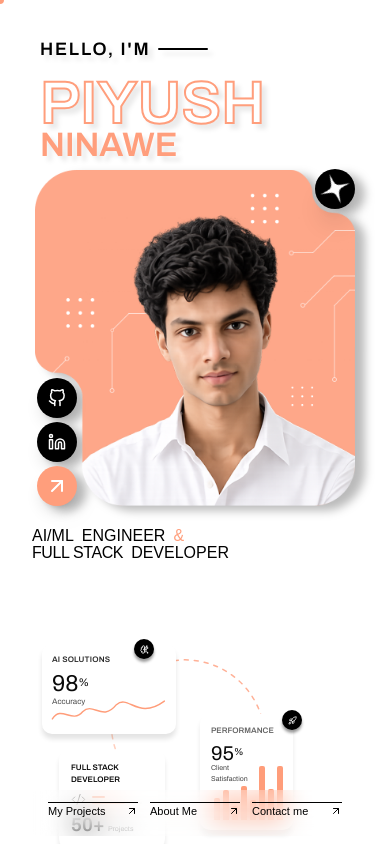
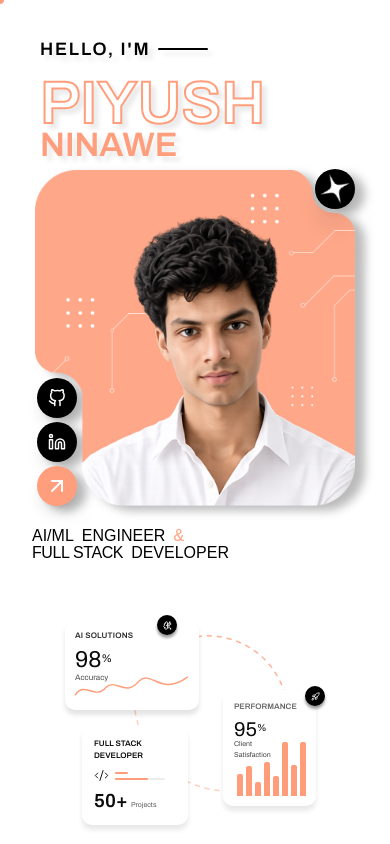
Before and after one commit to piyush241203/Portfolio, a Next.js app: page / in a window 390 px wide. Shown: the top 844 px of the page. Built offline with nearby package versions, Linux system fonts and the light colour scheme; a web font is replaced by a local one.

Commit message:
feat: implement initial home page structure with sticky navbar and hero component

```diff
--- a/src/app/page.tsx
+++ b/src/app/page.tsx
@@ -16,7 +16,7 @@ export default function Home() {
       {/* 2. Scrollable container on top of Hero (z-10) */}
       <div className="relative z-10 w-full pointer-events-none">
         {/* Spacer to show Hero initially, leaving space for the 88px navbar at the bottom */}
-        <div className="min-h-[650px] h-[calc(100svh-70px)] md:h-[calc(100svh-88px)] md:min-h-[calc(100svh-88px)] w-full pointer-events-none" />
+        <div className="min-h-screen h-[calc(100svh-70px)] md:h-[calc(100svh-88px)] md:min-h-[calc(100svh-88px)] w-full pointer-events-none" />
 
         <div className="pointer-events-auto w-full">
           {/* Sticky Navbar */}
--- a/src/components/Hero.tsx
+++ b/src/components/Hero.tsx
@@ -106,7 +106,7 @@ export default function Hero() {
           </motion.div>
 
           <motion.div
-            className="absolute left-8 lg:left-14 z-70 lg:bottom-0 -bottom-88"
+            className="absolute left-[50%] translate-x-[-50%] md:translate-x-none lg:left-14 z-70 lg:bottom-0 -bottom-82"
             initial={{ opacity: 0, x: -60 }}
             animate={{ opacity: 1, x: 0 }}
             transition={{ duration: 0.8, ease: 'easeOut', delay: 0.1 }}
```
